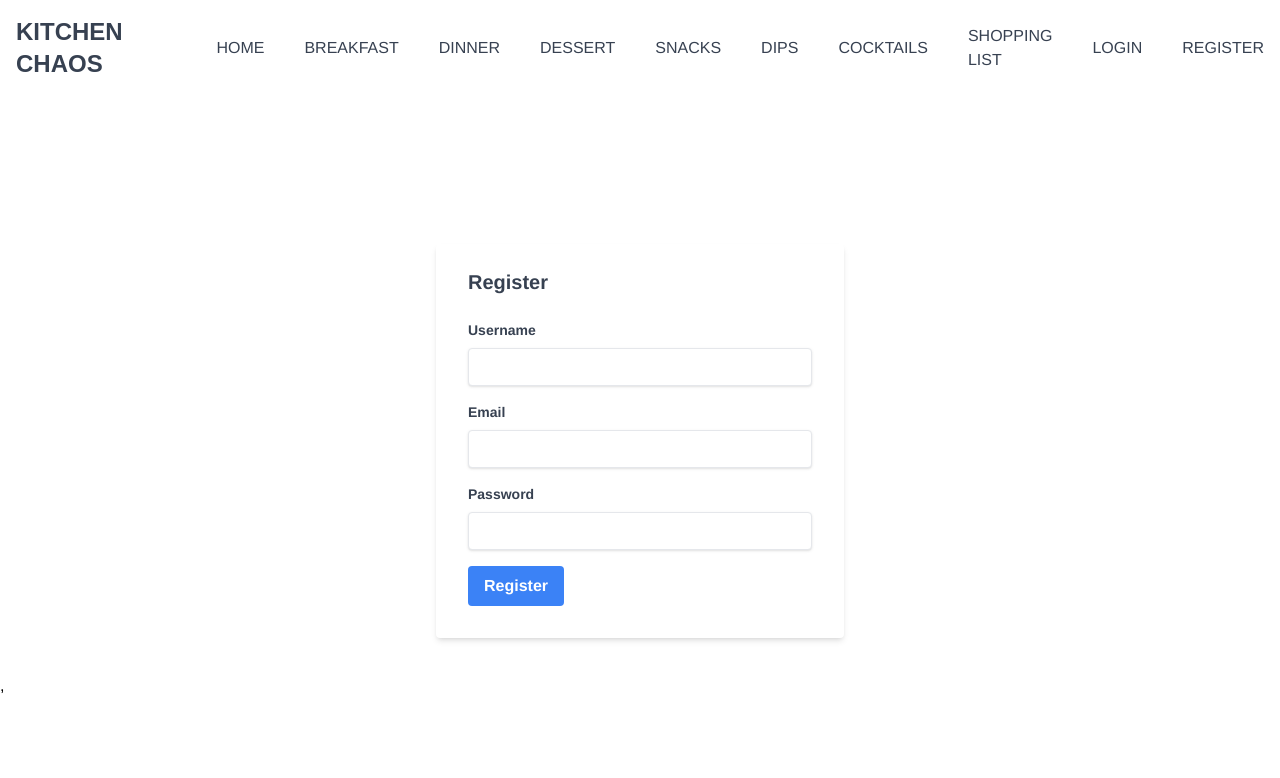
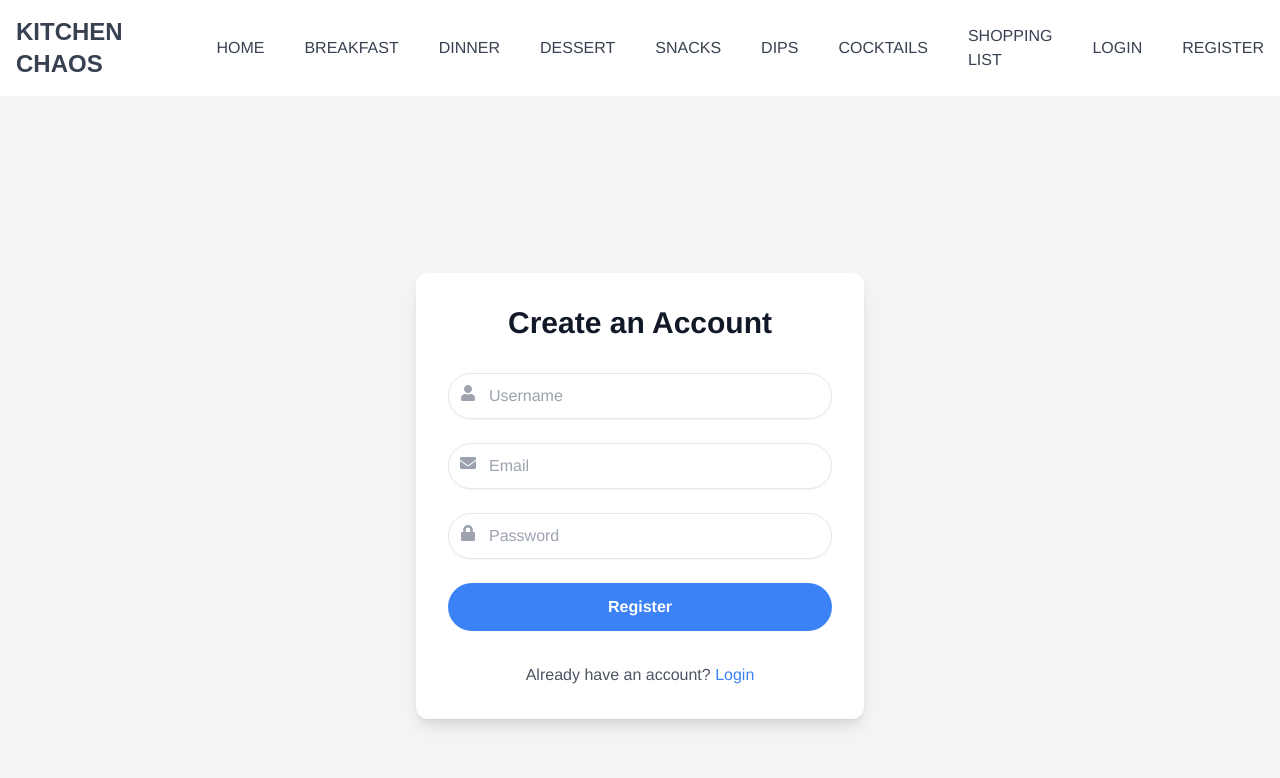
Before and after one commit to diegofcn/WG-Recipe, a React (Create React App) app in the folder recipe-website/: page /api/auth/register in a window 1280 px wide. Shown: the top 778 px of the page. Built offline with nearby package versions, Linux system fonts and the light colour scheme.

Commit message:
styling auth

```diff
--- a/recipe-website/src/components/Hero.js
+++ b/recipe-website/src/components/Hero.js
@@ -32,8 +32,7 @@ function Hero() {
             </>
           ) : (
             <>
-              <Link to="/api/auth/login" className="hover:text-primary text-gray-700 uppercase text-center lg:text-left">Login</Link>
-              <Link to="/api/auth/register" className="hover:text-primary text-gray-700 uppercase text-center lg:text-left">Register</Link>
+              <Link to="/api/auth/login" className="hover:text-primary text-gray-700 uppercase text-center lg:text-left">Login / Register</Link>
             </>
           )}
         </div>
--- a/recipe-website/src/components/Login.js
+++ b/recipe-website/src/components/Login.js
@@ -1,7 +1,8 @@
 import React, { useState, useContext } from 'react';
 import axios from 'axios';
-import { useNavigate } from 'react-router-dom';
+import { useNavigate, Link } from 'react-router-dom';
 import { AuthContext } from '../AuthContext';
+import { FaEnvelope, FaLock } from 'react-icons/fa';
 
 function Login() {
     const navigate = useNavigate();
@@ -12,6 +13,8 @@ function Login() {
     password: '',
   });
 
+  const [loading, setLoading] = useState(false);
+
   const handleChange = (e) => {
     const { name, value } = e.target;
     setFormData({ ...formData, [name]: value });
@@ -19,6 +22,7 @@ function Login() {
 
   const handleSubmit = async (e) => {
     e.preventDefault();
+    setLoading(true);
     try {
       const response = await axios.post(`${process.env.REACT_APP_API_URL}/api/auth/login`, formData);
       const { token, userId } = response.data;
@@ -36,37 +40,56 @@ function Login() {
     } catch (error) {
       console.error('Error logging in:', error);
       setError('Invalid email or password');
+    } finally {
+      setLoading(false);
     }
   };
 
   return (
-    <div className="max-w-md mx-auto p-5">
-      <form onSubmit={handleSubmit} className="bg-white shadow-md rounded px-8 pt-6 pb-8 mt-32 mb-4">
-        <h2 className="block text-gray-700 text-xl font-bold mb-6">Login</h2>
-
-        <div className="mb-4">
-          <label className="block text-gray-700 text-sm font-bold mb-2" htmlFor="email">
-            Email
-          </label>
-          <input type="email" name="email" id="email" value={formData.email} onChange={handleChange}
-            className="shadow appearance-none border rounded w-full py-2 px-3 text-gray-700 leading-tight focus:outline-none focus:shadow-outline" />
+    <div className="min-h-screen flex items-center justify-center bg-gray-100">
+      <div className="max-w-md w-full bg-white rounded-xl shadow-lg p-8 space-y-8 transform transition duration-500 hover:shadow-2xl">
+        <h2 className="text-3xl font-extrabold text-gray-900 text-center">Login to Your Account</h2>
+        <form onSubmit={handleSubmit} className="space-y-6">
+          <div className="relative">
+            <FaEnvelope className="absolute left-3 top-3 text-gray-400" />
+            <input
+              type="email"
+              name="email"
+              id="email"
+              value={formData.email}
+              onChange={handleChange}
+              placeholder="Email"
+              className="shadow-sm appearance-none border rounded-full w-full py-3 pl-10 pr-4 text-gray-700 leading-tight focus:outline-none focus:ring-2 focus:ring-blue-500"
+            />
           </div>
-
-        <div className="mb-4">
-          <label className="block text-gray-700 text-sm font-bold mb-2" htmlFor="password">
-            Password
-          </label>
-          <input type="password" name="password" id="password" value={formData.password} onChange={handleChange}
-            className="shadow appearance-none border rounded w-full py-2 px-3 text-gray-700 leading-tight focus:outline-none focus:shadow-outline" />
+          <div className="relative">
+            <FaLock className="absolute left-3 top-3 text-gray-400" />
+            <input
+              type="password"
+              name="password"
+              id="password"
+              value={formData.password}
+              onChange={handleChange}
+              placeholder="Password"
+              className="shadow-sm appearance-none border rounded-full w-full py-3 pl-10 pr-4 text-gray-700 leading-tight focus:outline-none focus:ring-2 focus:ring-blue-500"
+            />
           </div>
-
           <div className="flex items-center justify-between">
-          <button type="submit"
-            className="bg-blue-500 hover:bg-blue-700 text-white font-bold py-2 px-4 rounded focus:outline-none focus:shadow-outline">
-            Login
+            <button
+              type="submit"
+              className="w-full bg-blue-500 hover:bg-blue-700 text-white font-bold py-3 px-4 rounded-full focus:outline-none focus:ring-2 focus:ring-blue-500 focus:ring-opacity-50 transition duration-150 transform hover:-translate-y-1 hover:scale-105"
+            >
+              {loading ? 'Logging in...' : 'Login'}
             </button>
           </div>
         </form>
+        <p className="text-center text-gray-600">
+          Don't have an account?{' '}
+          <Link to="/api/auth/register" className="text-blue-500 hover:text-blue-700">
+            Register
+          </Link>
+        </p>
+      </div>
     </div>
   );
 }
--- a/recipe-website/src/components/Register.js
+++ b/recipe-website/src/components/Register.js
@@ -1,14 +1,19 @@
-import React, { useState } from 'react';
-import { useNavigate } from 'react-router-dom';
+import React, { useState, useContext } from 'react';
+import { useNavigate, Link } from 'react-router-dom';
+import { AuthContext } from '../AuthContext';
 import axios from 'axios';
+import { FaUser, FaEnvelope, FaLock } from 'react-icons/fa';
 
 function Register() {
   const navigate = useNavigate();
+  const { login } = useContext(AuthContext);
   const [formData, setFormData] = useState({
     username: '',
     email: '',
     password: '',
   });
+
+  const [loading, setLoading] = useState(false);
 
   const handleChange = (e) => {
     const { name, value } = e.target;
@@ -17,6 +22,7 @@ function Register() {
 
   const handleSubmit = async (e) => {
     e.preventDefault();
+    setLoading(true);
     try {
       const response = await axios.post(`${process.env.REACT_APP_API_URL}/api/auth/register`, formData);
       alert('User registered successfully');
@@ -24,45 +30,68 @@ function Register() {
     } catch (error) {
       console.error('Error registering user:', error.response ? error.response.data : error.message);
       alert('Error registering user: ' + (error.response ? error.response.data : error.message));
+    } finally {
+      setLoading(false);
     }
   };
 
   return (
-    <div className="max-w-md mx-auto p-5">
-      <form onSubmit={handleSubmit} className="bg-white shadow-md rounded px-8 pt-6 pb-8 mt-32 mb-4">
-        <h2 className="block text-gray-700 text-xl font-bold mb-6">Register</h2>
-
-        <div className="mb-4">
-          <label className="block text-gray-700 text-sm font-bold mb-2" htmlFor="username">
-            Username
-          </label>
-          <input type="text" name="username" id="username" value={formData.username} onChange={handleChange}
-            className="shadow appearance-none border rounded w-full py-2 px-3 text-gray-700 leading-tight focus:outline-none focus:shadow-outline" />
+    <div className="min-h-screen flex items-center justify-center bg-gray-100">
+      <div className="max-w-md w-full bg-white rounded-xl shadow-lg p-8 space-y-8 transform transition duration-500 hover:shadow-2xl">
+        <h2 className="text-3xl font-extrabold text-gray-900 text-center">Create an Account</h2>
+        <form onSubmit={handleSubmit} className="space-y-6">
+          <div className="relative">
+            <FaUser className="absolute left-3 top-3 text-gray-400" />
+            <input
+              type="text"
+              name="username"
+              id="username"
+              value={formData.username}
+              onChange={handleChange}
+              placeholder="Username"
+              className="shadow-sm appearance-none border rounded-full w-full py-3 pl-10 pr-4 text-gray-700 leading-tight focus:outline-none focus:ring-2 focus:ring-blue-500"
+            />
           </div>
-
-        <div className="mb-4">
-          <label className="block text-gray-700 text-sm font-bold mb-2" htmlFor="email">
-            Email
-          </label>
-          <input type="email" name="email" id="email" value={formData.email} onChange={handleChange}
-            className="shadow appearance-none border rounded w-full py-2 px-3 text-gray-700 leading-tight focus:outline-none focus:shadow-outline" />
+          <div className="relative">
+            <FaEnvelope className="absolute left-3 top-3 text-gray-400" />
+            <input
+              type="email"
+              name="email"
+              id="email"
+              value={formData.email}
+              onChange={handleChange}
+              placeholder="Email"
+              className="shadow-sm appearance-none border rounded-full w-full py-3 pl-10 pr-4 text-gray-700 leading-tight focus:outline-none focus:ring-2 focus:ring-blue-500"
+            />
           </div>
-
-        <div className="mb-4">
-          <label className="block text-gray-700 text-sm font-bold mb-2" htmlFor="password">
-            Password
-          </label>
-          <input type="password" name="password" id="password" value={formData.password} onChange={handleChange}
-            className="shadow appearance-none border rounded w-full py-2 px-3 text-gray-700 leading-tight focus:outline-none focus:shadow-outline" />
+          <div className="relative">
+            <FaLock className="absolute left-3 top-3 text-gray-400" />
+            <input
+              type="password"
+              name="password"
+              id="password"
+              value={formData.password}
+              onChange={handleChange}
+              placeholder="Password"
+              className="shadow-sm appearance-none border rounded-full w-full py-3 pl-10 pr-4 text-gray-700 leading-tight focus:outline-none focus:ring-2 focus:ring-blue-500"
+            />
           </div>
-
           <div className="flex items-center justify-between">
-          <button type="submit"
-            className="bg-blue-500 hover:bg-blue-700 text-white font-bold py-2 px-4 rounded focus:outline-none focus:shadow-outline">
-            Register
+            <button
+              type="submit"
+              className="w-full bg-blue-500 hover:bg-blue-700 text-white font-bold py-3 px-4 rounded-full focus:outline-none focus:ring-2 focus:ring-blue-500 focus:ring-opacity-50 transition duration-150 transform hover:-translate-y-1 hover:scale-105"
+            >
+              {loading ? 'Registering...' : 'Register'}
             </button>
           </div>
         </form>
+        <p className="text-center text-gray-600">
+          Already have an account?{' '}
+          <Link to="/api/auth/login" className="text-blue-500 hover:text-blue-700">
+            Login
+          </Link>
+        </p>
+      </div>
     </div>
   );
 }
```
Lines whose indentation alone changed are shown as unchanged.
